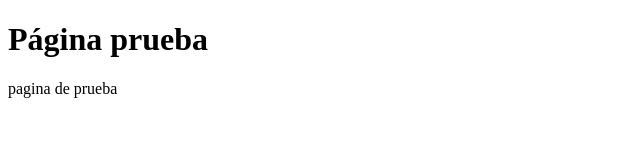
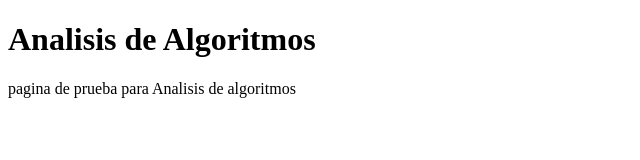
Before and after one commit to Sloot25/Algoritmos, a plain HTML site: page index.html in a window 1280 px wide. Shown: the whole page, without its empty margins (0-640 px from the left). Drawn offline with Linux system fonts and the light colour scheme.

Commit message:
Base de prueba, cambios al title

```diff
--- a/index.html
+++ b/index.html
@@ -1,10 +1,11 @@
 <!DOCTYPE html>
 <html>
   <head>
-    <title>Analisis de algoritmos</title>
+    <title>Web Diego</title>
   </head>
   <body>
-    <h1>Página prueba</h1>
-    <p> pagina de prueba </p>
+    <h1>Analisis de Algoritmos</h1>
+    <p> pagina de prueba para Analisis de algoritmos </p>
+
   </body>
  </html>
```
